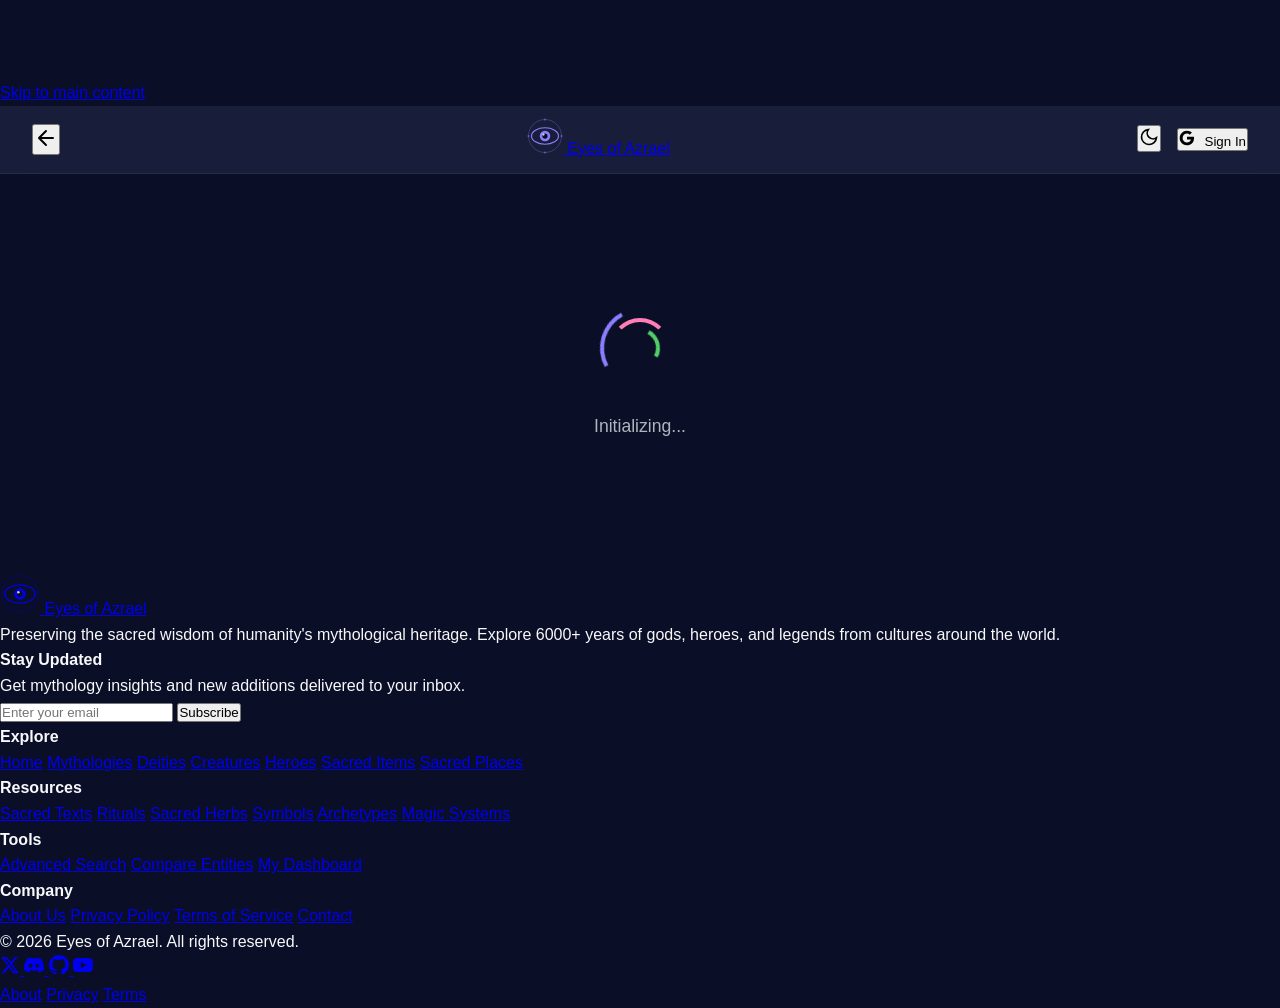
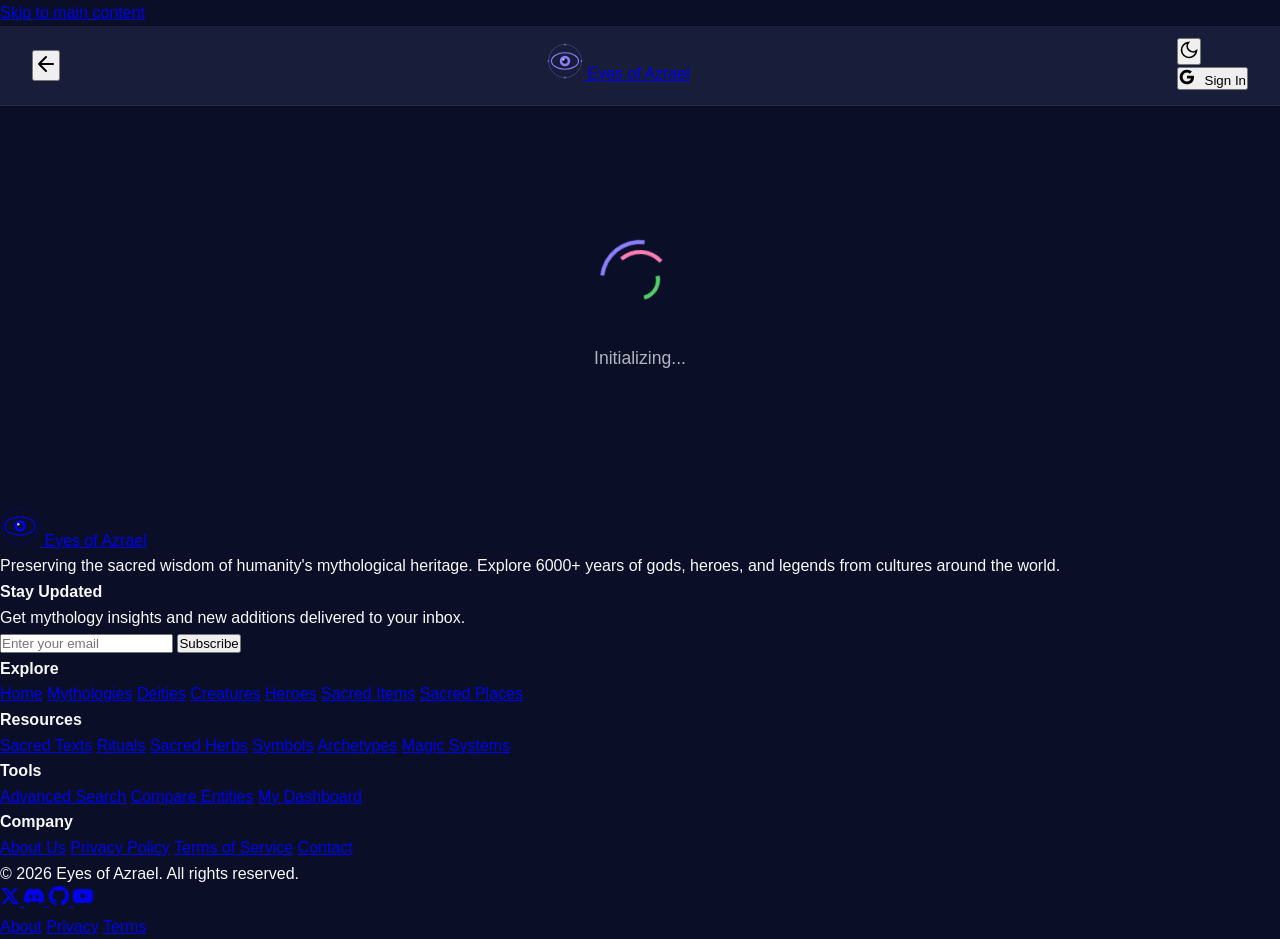

refactor(sprint-1): fix header layout, CSS conflicts, link underlines

--- a/css/header-fix.css
+++ b/css/header-fix.css
@@ -1,82 +1,1 @@
-/**
- * Header Layout Fix
- * Body padding for fixed header + layout ordering
- */
-
-/* Reset html and body to ensure no gaps */
-html {
-    margin: 0;
-    padding: 0;
-    scroll-behavior: smooth;
-}
-
-body {
-    margin: 0;
-    padding: 0;
-    /* Space for fixed header */
-    padding-top: 80px;
-}
-
-/* Logo stays on left */
-.site-header .site-logo {
-    order: 1;
-}
-
-/* Navigation in center (hidden in minimalist mode) */
-.site-header .main-nav {
-    flex: 1;
-    display: flex;
-    align-items: center;
-    justify-content: center;
-    gap: 0.5rem;
-    order: 2;
-}
-
-/* Actions (theme toggle, user info) on right */
-.site-header .header-actions {
-    flex-shrink: 0;
-    display: flex;
-    align-items: center;
-    gap: 1rem;
-    order: 3;
-}
-
-/* Ensure main content doesn't overlap with fixed header */
-main#main-content {
-    margin-top: 0; /* padding-top on body handles this */
-}
-
-/* Breadcrumb navigation positioning */
-#breadcrumb-nav {
-    position: relative;
-    top: 0;
-    margin-top: 0;
-}
-
-/* Mobile responsiveness */
-@media (max-width: 768px) {
-    body {
-        padding-top: 120px;
-    }
-
-    .site-header .header-container {
-        flex-wrap: wrap;
-        padding: 0.75rem 1rem;
-    }
-
-    .site-header .main-nav {
-        order: 3;
-        width: 100%;
-        justify-content: flex-start;
-    }
-
-    .site-header .header-actions {
-        order: 2;
-    }
-}
-
-@media (max-width: 480px) {
-    body {
-        padding-top: 140px;
-    }
-}
+/* Merged into site-header.css */
